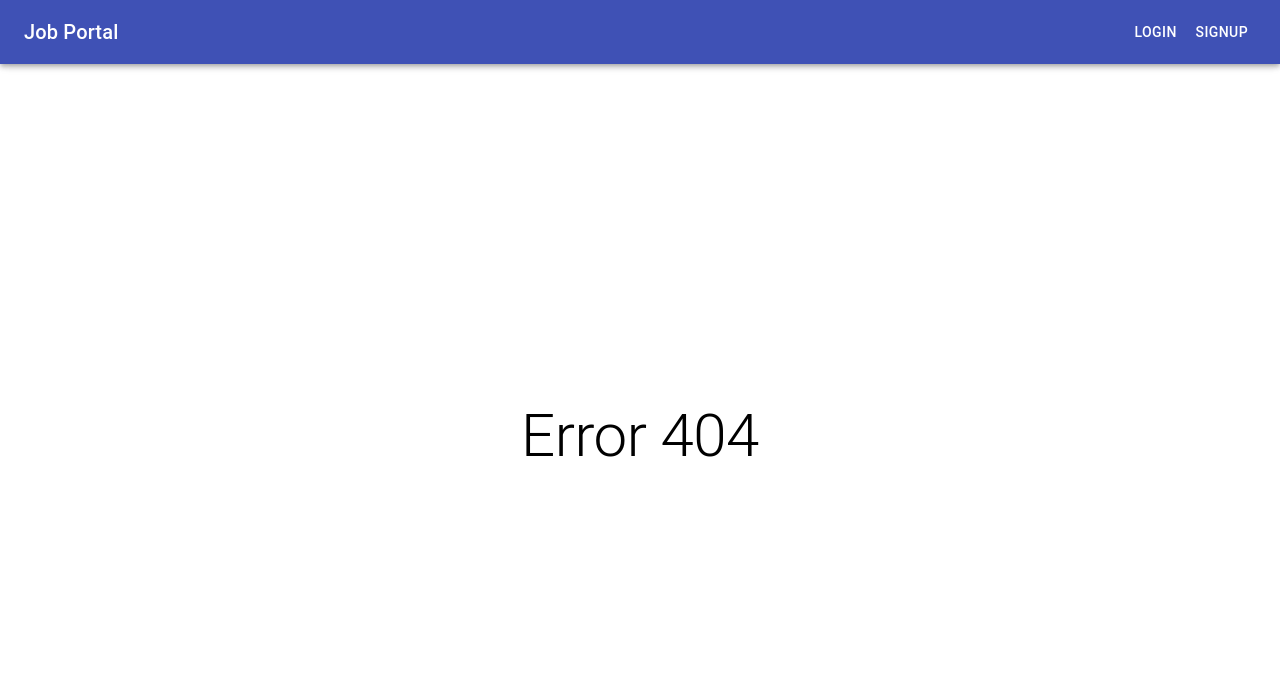
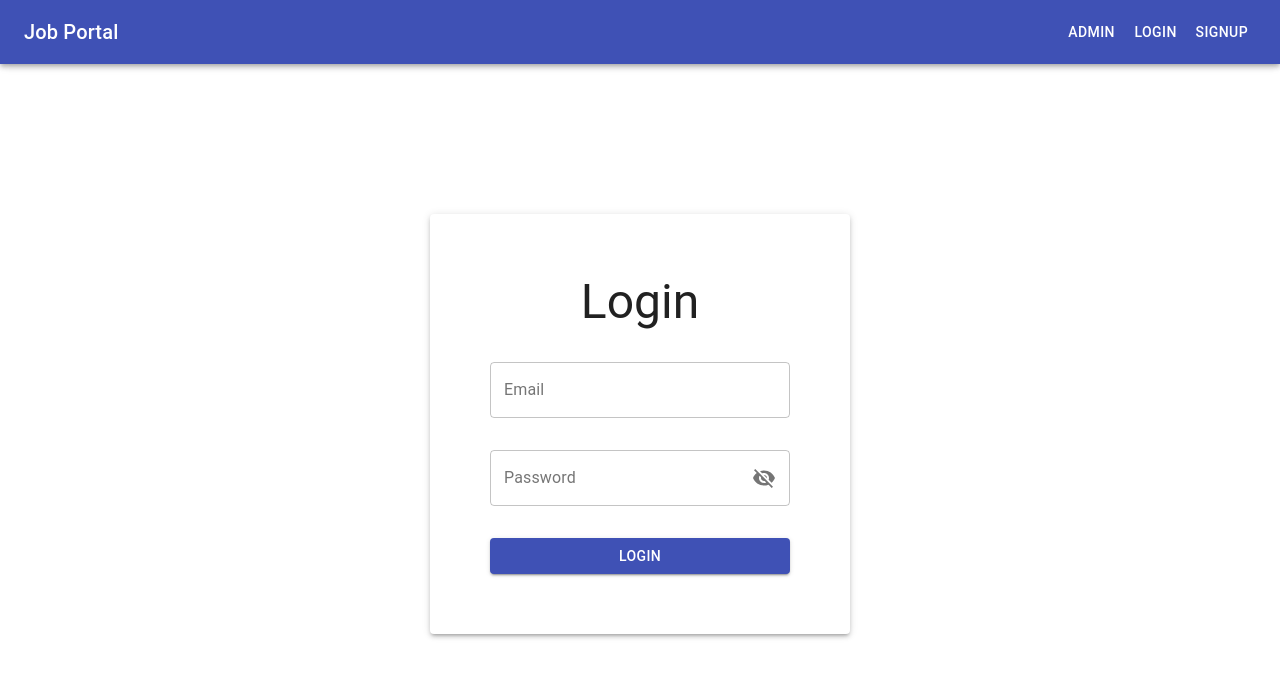
Before and after one commit to durgesh730/JobPortal, a React (Create React App) app in the folder frontend/: page /admin in a window 1280 px wide. Before the commit this address had no page. Shown: the top 678 px of the page. Built offline with nearby package versions, Linux system fonts and the light colour scheme.

Commit message:
admin login initiated

```diff
--- a/frontend/src/App.js
+++ b/frontend/src/App.js
@@ -17,6 +17,7 @@
 import RecruiterProfile from "./component/recruiter/Profile";
 import MessagePopup from "./lib/MessagePopup";
 import isAuth, { userType } from "./lib/isAuth";
+import Admin from "./component/Admin";
 
 const useStyles = makeStyles((theme) => ({
   body: {
@@ -51,6 +52,9 @@
             <Switch>
               <Route exact path="/">
                 <Welcome />
+              </Route>
+              <Route exact path="/admin">
+                <Admin/>
               </Route>
               <Route exact path="/login">
                 <Login />
--- /dev/null
+++ b/frontend/src/component/Admin.js
@@ -0,0 +1,149 @@
+import { useContext, useState } from "react";
+import {
+  Grid,
+  TextField,
+  Button,
+  Typography,
+  makeStyles,
+  Paper,
+} from "@material-ui/core";
+import axios from "axios";
+import { Redirect } from "react-router-dom";
+
+import PasswordInput from "../lib/PasswordInput";
+import EmailInput from "../lib/EmailInput";
+import { SetPopupContext } from "../App";
+
+import apiList from "../lib/apiList";
+import isAuth from "../lib/isAuth";
+
+const useStyles = makeStyles((theme) => ({
+  body: {
+    padding: "60px 60px",
+  },
+  inputBox: {
+    width: "300px",
+  },
+  submitButton: {
+    width: "300px",
+  },
+}));
+
+const Admin = (props) => {
+  const classes = useStyles();
+  const setPopup = useContext(SetPopupContext);
+
+  const [loggedin, setLoggedin] = useState(isAuth());
+
+  const [loginDetails, setLoginDetails] = useState({
+    email: "",
+    password: "",
+  });
+
+  const [inputErrorHandler, setInputErrorHandler] = useState({
+    email: {
+      error: false,
+      message: "",
+    },
+    password: {
+      error: false,
+      message: "",
+    },
+  });
+
+  const handleInput = (key, value) => {
+    setLoginDetails({
+      ...loginDetails,
+      [key]: value,
+    });
+  };
+
+  const handleInputError = (key, status, message) => {
+    setInputErrorHandler({
+      ...inputErrorHandler,
+      [key]: {
+        error: status,
+        message: message,
+      },
+    });
+  };
+
+  const handleLogin = () => {
+    const verified = !Object.keys(inputErrorHandler).some((obj) => {
+      return inputErrorHandler[obj].error;
+    });
+    if (verified) {
+      axios
+        .post(apiList.login, loginDetails)
+        .then((response) => {
+          localStorage.setItem("token", response.data.token);
+          localStorage.setItem("type", response.data.type);
+          setLoggedin(isAuth());
+          setPopup({
+            open: true,
+            severity: "success",
+            message: "Logged in successfully",
+          });
+          console.log(response);
+        })
+        .catch((err) => {
+          setPopup({
+            open: true,
+            severity: "error",
+            message: err.response.data.message,
+          });
+          console.log(err.response);
+        });
+    } else {
+      setPopup({
+        open: true,
+        severity: "error",
+        message: "Incorrect Input",
+      });
+    }
+  };
+
+  return loggedin ? (
+    <Redirect to="/" />
+  ) : (
+    <Paper elevation={3} className={classes.body}>
+      <Grid container direction="column" spacing={4} alignItems="center">
+        <Grid item>
+          <Typography variant="h3" component="h2">
+            Login
+          </Typography>
+        </Grid>
+        <Grid item>
+          <EmailInput
+            label="Email"
+            value={loginDetails.email}
+            onChange={(event) => handleInput("email", event.target.value)}
+            inputErrorHandler={inputErrorHandler}
+            handleInputError={handleInputError}
+            className={classes.inputBox}
+          />
+        </Grid>
+        <Grid item>
+          <PasswordInput
+            label="Password"
+            value={loginDetails.password}
+            onChange={(event) => handleInput("password", event.target.value)}
+            className={classes.inputBox}
+          />
+        </Grid>
+        <Grid item>
+          <Button
+            variant="contained"
+            color="primary"
+            onClick={() => handleLogin()}
+            className={classes.submitButton}
+          >
+            Login
+          </Button>
+        </Grid>
+      </Grid>
+    </Paper>
+  );
+};
+
+export default Admin;
--- a/frontend/src/component/Navbar.js
+++ b/frontend/src/component/Navbar.js
@@ -79,6 +79,9 @@
           )
         ) : (
           <>
+            <Button color="inherit" onClick={() => handleClick("/admin")}>
+              Admin
+            </Button>
             <Button color="inherit" onClick={() => handleClick("/login")}>
               Login
             </Button>
--- a/frontend/src/lib/apiList.js
+++ b/frontend/src/lib/apiList.js
@@ -3,6 +3,7 @@
 const apiList = {
   login: `${server}/auth/login`,
   signup: `${server}/auth/signup`,
+  adminLogin : `${server}/auth/adminlogin`,
   uploadResume: `${server}/upload/resume`,
   uploadProfileImage: `${server}/upload/profile`,
   jobs: `${server}/api/jobs`,
```
Also changed, not shown: 1 other file (tests, documents, lock files or other folders).
